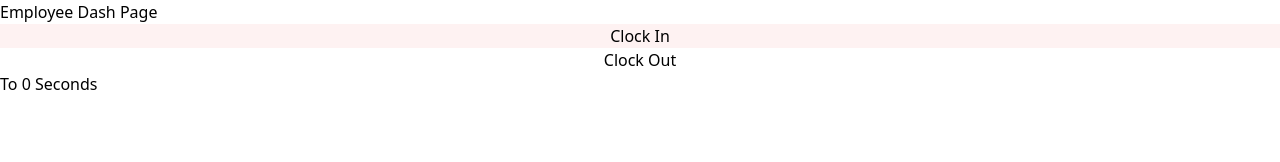
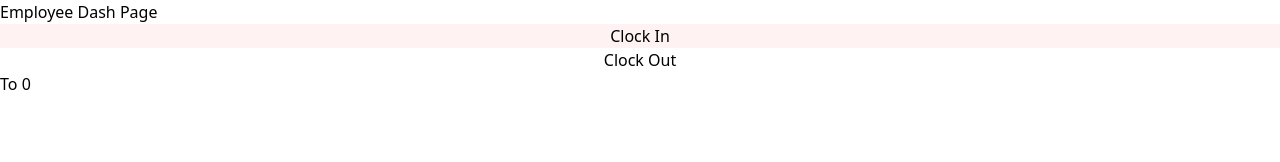
Before and after one commit to SilahicAmil/nextjs-employee-log, a Next.js app: page /employee-dash in a window 1280 px wide. Shown: the top 162 px of the page. Built offline with nearby package versions, Linux system fonts and the light colour scheme.

Commit message:
figured out total time situation

```diff
--- a/components/EmployeePage/Clock/Clock.js
+++ b/components/EmployeePage/Clock/Clock.js
@@ -7,7 +7,7 @@ const Clock = ({}) => {
 
   const clockInHandler = () => {
     const start = new Date();
-    console.log(start);
+
     setStartTime(start);
   };
 
@@ -15,14 +15,11 @@ const Clock = ({}) => {
 
   const clockOutHandler = () => {
     const end = new Date();
-    console.log(end);
+
     setEndTime(end);
-  };
 
-  const finalTime = (time1, time2) => {
-    const totalTime = Math.abs(time1 - time2) / 1000;
-
-    return totalTime;
+    const finalTime = Math.abs(startTime - end) / 1000;
+    setTotalTime(finalTime);
   };
 
   return (
@@ -35,7 +32,7 @@ const Clock = ({}) => {
       </div>
       <div>
         {startTime.toLocaleString()} To {endTime.toLocaleString()}
-        {finalTime(startTime, endTime)} Seconds
+        {totalTime}
       </div>
     </>
   );
```
